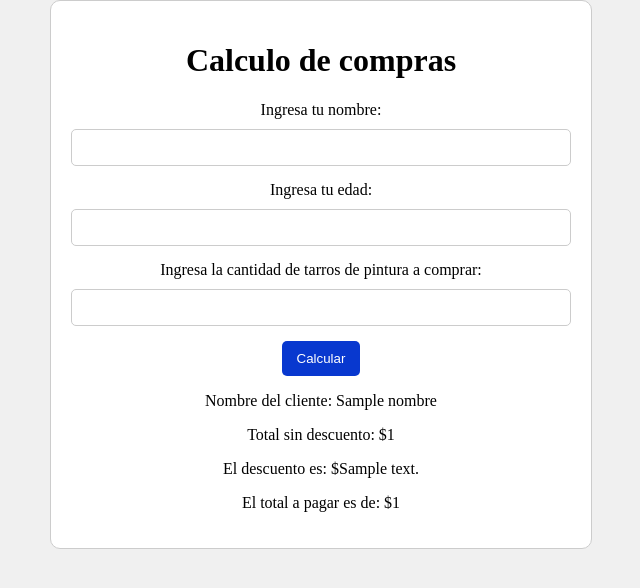
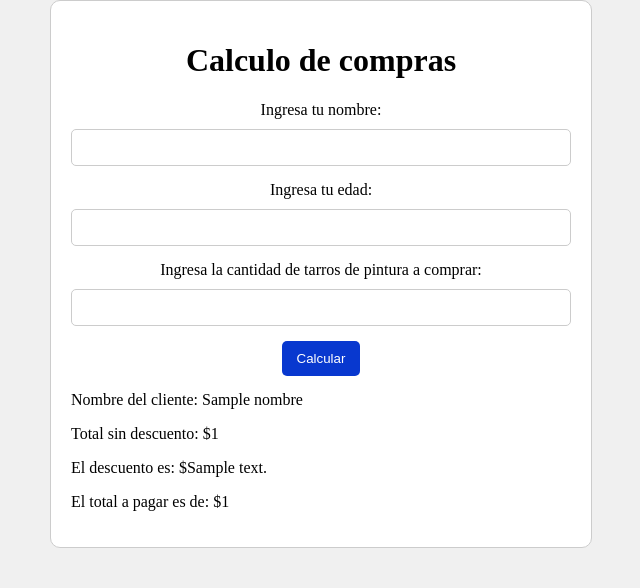
Before and after one commit to EmilioRoblesL/EvaluacionFinal, a Flask app: template templates/ejercicio1.html in a window 1280 px wide. Shown: the top 588 px of the page, without its empty margins (319-959 px from the left). Run offline with Flask 3, Linux system fonts and the light colour scheme; the template is opened without the code that fills it: most values are stand-ins (such as "Sample title", 1, 10 or a date in 2020).

Commit message:
Se modifica parrafo (p) de posición a la izquierda y se termina el proyecto

```diff
--- a/static/css/style.css
+++ b/static/css/style.css
@@ -39,3 +39,7 @@ form {
         button:hover {
             background-color: #4169E1;
         }
+        p {
+            text-align: left;
+            margin-top: 15px;
+        }
```
